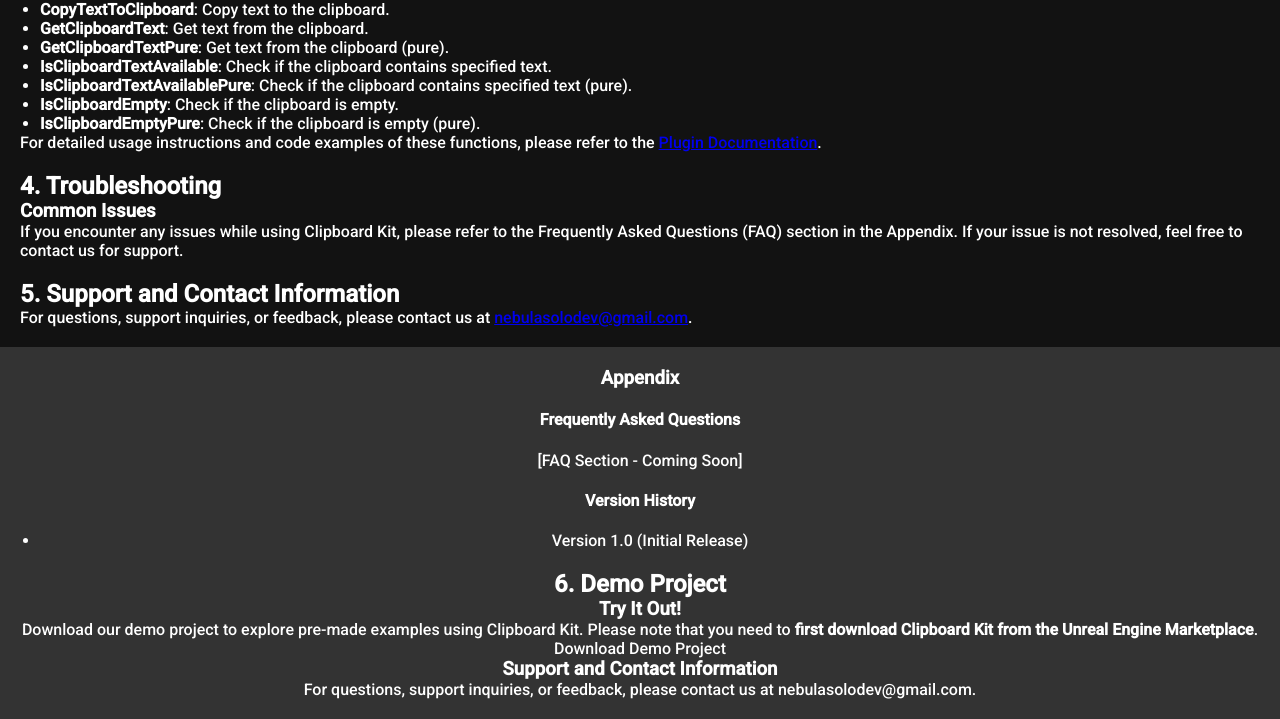
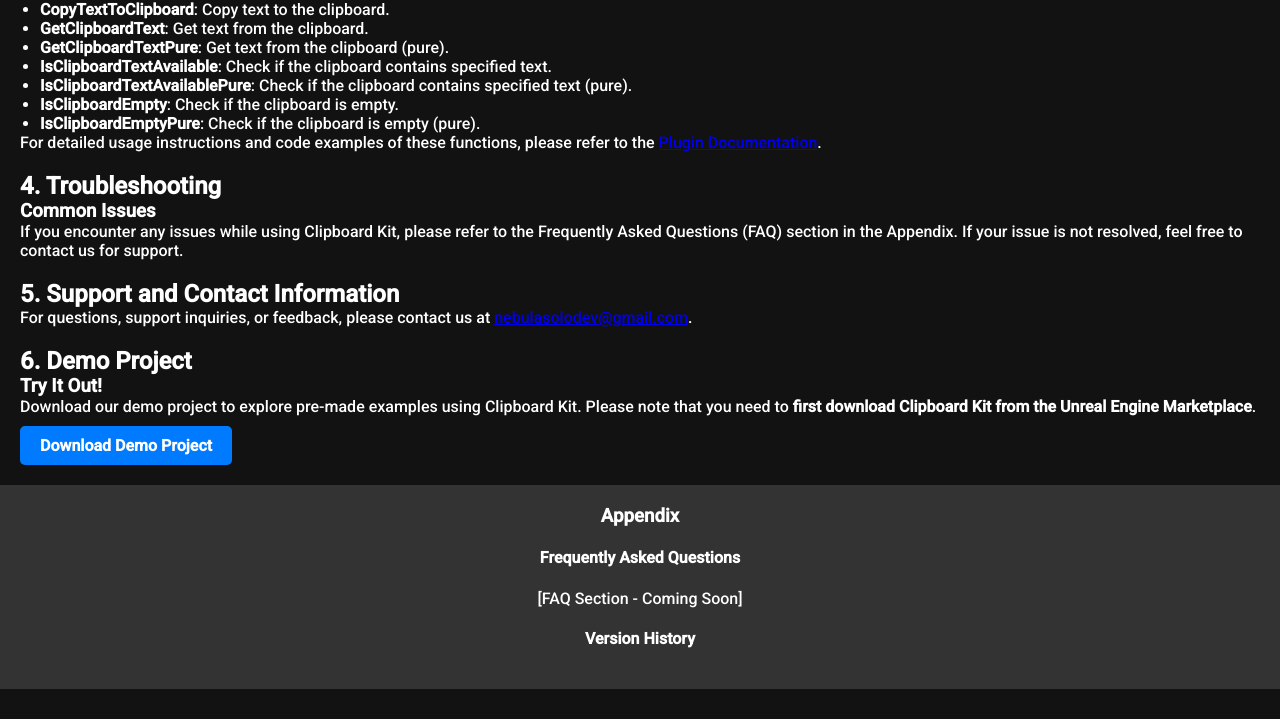
Before and after one commit to nebulaio/clipboardkit.io-PluginDocumentation, a plain HTML site: page index.html in a window 1280 px wide. Shown: the part 1176-1895 px from the top of the page. After the commit the page ends 1865 px from the top, so only its background shows below. Drawn offline with Linux system fonts and the light colour scheme.

Commit message:
index.html

```diff
--- a/index.html
+++ b/index.html
@@ -9,6 +9,23 @@
     <link rel="preconnect" href="https://fonts.googleapis.com">
     <link rel="preconnect" href="https://fonts.gstatic.com" crossorigin>
     <link href="https://fonts.googleapis.com/css2?family=Actor&family=Roboto:wght@500&display=swap" rel="stylesheet">
+    <style>
+        /* Add CSS styles for the demo button */
+        .demo-button {
+            display: inline-block;
+            padding: 10px 20px;
+            background-color: #007BFF; /* Customize the background color */
+            color: #fff; /* Customize the text color */
+            text-decoration: none;
+            border-radius: 5px;
+            font-weight: bold;
+            margin-top: 10px;
+        }
+
+        .demo-button:hover {
+            background-color: #0056b3; /* Customize the hover background color */
+        }
+    </style>
 </head>
 <body class="dark-theme">
     <header>
@@ -96,20 +113,8 @@
 
             <p>For questions, support inquiries, or feedback, please contact us at <a href="mailto:nebulasolodev@gmail.com">nebulasolodev@gmail.com</a>.</p>
         </section>
-    </main>
 
-    <footer>
         <section id="section6">
-            <h3>Appendix</h3>
-
-            <h4>Frequently Asked Questions</h4>
-            <p>[FAQ Section - Coming Soon]</p>
-
-            <h4>Version History</h4>
-            <ul>
-                <li>Version 1.0 (Initial Release)</li>
-            </ul>
-
             <h2>6. Demo Project</h2>
 
             <h3>Try It Out!</h3>
@@ -119,10 +124,11 @@
         </section>
     </main>
 
+    <footer>
         <section id="section7">
-            <h3>Support and Contact Information</h3>
-            <p>For questions, support inquiries, or feedback, please contact us at <a href="mailto:nebulasolodev@gmail.com">nebulasolodev@gmail.com</a>.</p>
-        </section>
-    </footer>
-</body>
-</html>
+            <h3>Appendix</h3>
+
+            <h4>Frequently Asked Questions</h4>
+            <p>[FAQ Section - Coming Soon]</p>
+
+            <h4>Version History
```
